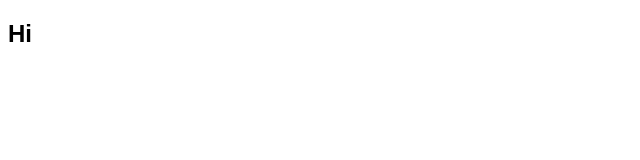
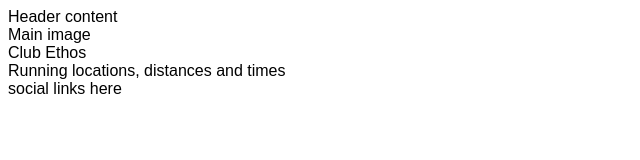
Before and after one commit to MihaiElisei/love-running, a plain HTML site: page index.html in a window 1280 px wide. Shown: the whole page, without its empty margins (0-640 px from the left). Drawn offline with Linux system fonts and the light colour scheme.

Commit message:
Add core structure for home page

```diff
--- a/index.html
+++ b/index.html
@@ -10,6 +10,15 @@
     <title>Love Running</title>
 </head>
 <body>
-    <h2>Hi</h2>
+    <header>Header content</header>
+    <section>Main image</section>
+    <section>Club Ethos</section>
+    <section>
+        Running locations, distances and times
+    </section>
+    <footer>
+        social links here
+    </footer>
+
 </body>
 </html>
```
